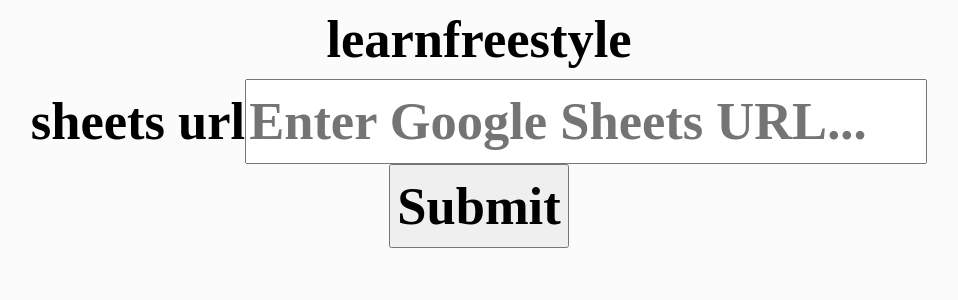
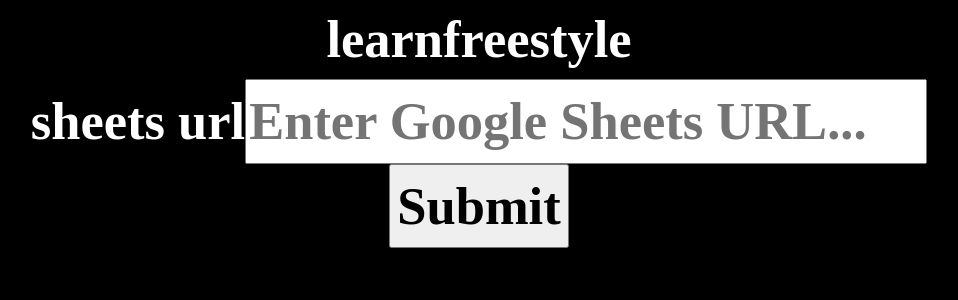
Before and after one commit to jordanstipp/learnfree.style, a React (Create React App) app: page /freestyle in a window 1280 px wide. Shown: the top 300 px of the page, without its empty margins (161-1119 px from the left). Built offline with nearby package versions, Linux system fonts and the light colour scheme.

Commit message:
Color Changes

```diff
--- a/src/App.css
+++ b/src/App.css
@@ -1,6 +1,6 @@
 .App {
   text-align: center;
-  background-color: #fbfbfb;
+  background-color: black;
   font-family: "Century Gothic";
   font-size: 3.5rem;
   font-weight: bold;
--- a/src/App.js
+++ b/src/App.js
@@ -16,7 +16,7 @@ class App extends Component {
       <Provider>
         <Router>
           <div className="App">
-            <Header branding="LearnFreestyle" />
+            <Header className="title" branding="LearnFreestyle" />
             <Switch>
               <Route exact path="/" component={Modes} />
               <Route exact path="/freestyle" component={Freestyle} />
--- a/src/components/content/Rhyme.css
+++ b/src/components/content/Rhyme.css
@@ -3,11 +3,11 @@
   position: relative;
   font-weight: bold;
   font-style: italic;
-  color: #707070;
+  color: #ff5722;
 }
 .rhymeComp {
   font-size: 2rem;
-  color: #707070;
+  color: white;
   margin: 1rem;
   display: inline-block;
   font-style: italic;
--- a/src/components/content/RhymeComp.js
+++ b/src/components/content/RhymeComp.js
@@ -8,7 +8,6 @@ const RhymeComp = props => {
       {value => {
         return (
           <div>
-            <h2 className="rhymeComp head"> {type}</h2>
             <span className="rhymeComp body">
               <p>{content}</p>
             </span>
--- a/src/index.css
+++ b/src/index.css
@@ -5,23 +5,25 @@ body {
   text-transform: lowercase;
   text-decoration: none;
   text-align: center;
-  background-color: #fbfbfb;
+  background-color: black;
 }
 a {
   text-decoration: none;
   margin: 0 auto;
+  color: white;
 }
 
 .App {
   margin: 0 auto;
+  color: white;
 }
 
-.Freestyle:hover {
-  color: rgb(50, 171, 207);
+a:hover {
+  color: #ff5722;
 }
 
 .line {
-  background-color: rgb(50, 171, 207);
+  background-color: #ff5722;
 
   height: 0.5rem;
   width: 100%;
```
